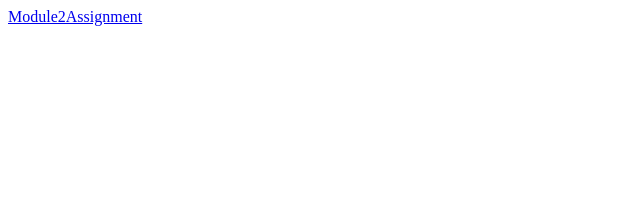
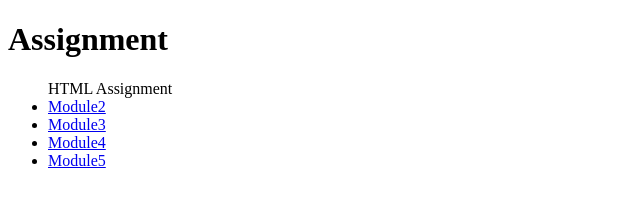
Before and after one commit to SARVESHDEVVANSHI123/Mywebsite, a plain HTML site: page index.html in a window 1280 px wide. Shown: the whole page, without its empty margins (0-640 px from the left). Drawn offline with Linux system fonts and the light colour scheme.

Commit message:
Update index.html

```diff
--- a/index.html
+++ b/index.html
@@ -2,6 +2,12 @@
 <html>
 <head></head>
 <body>
-<div><a href="Module2">Module2Assignment</a></div>
+  <h1>Assignment</h1>
+  <ul>HTML Assignment
+  <li><a href="Module2">Module2</a></li>
+    <li><a href="Module">Module3</a></li>
+    <li><a href="Module">Module4</a></li>
+    <li><a href="Module">Module5</a></li>
+  </ul>
 </body>
 </html>
```
